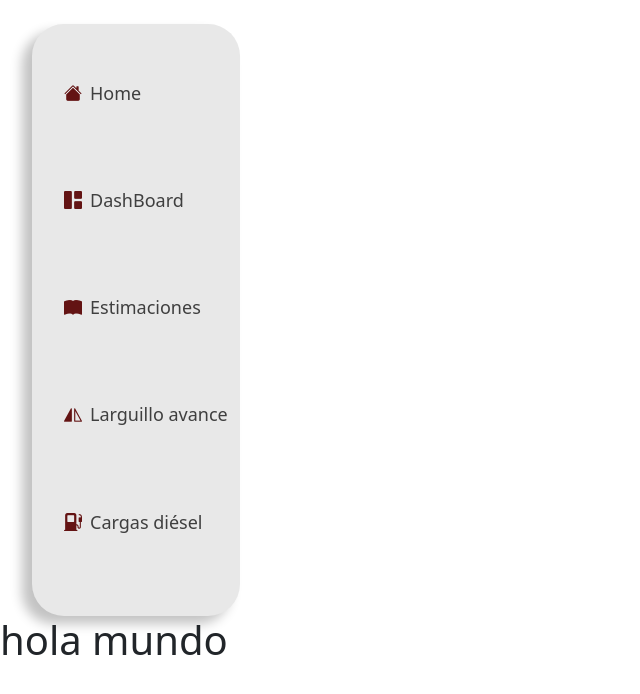
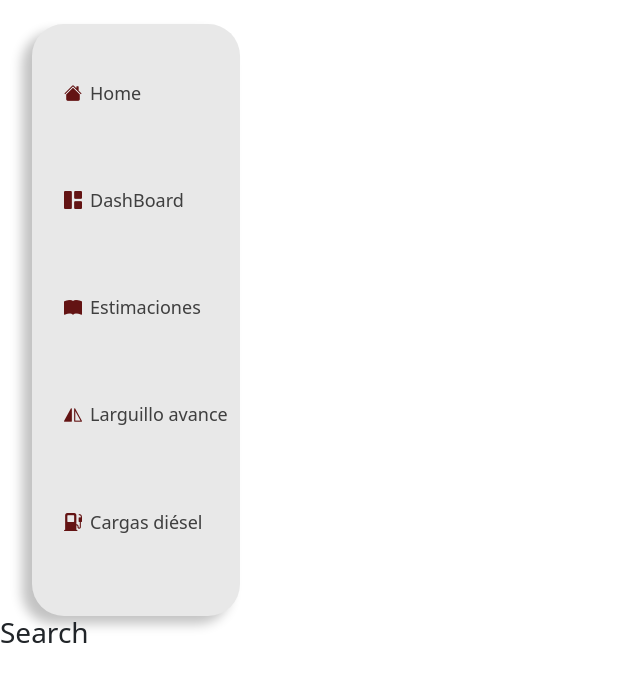
Before and after one commit to Ismael1699/itecsa-app, a React (Create React App) app: page / in a window 1280 px wide. Shown: the top 694 px of the page, without its empty margins (0-640 px from the left). Built offline with nearby package versions, Linux system fonts and the light colour scheme.

Commit message:
se crea el archivo de estilos del componente Search

```diff
--- a/src/components/Search.js
+++ b/src/components/Search.js
@@ -2,8 +2,8 @@ import React from 'react';
 
 const Search = () => {
     return (
-        <div>
-            <h1>hola mundo</h1>
+        <div id='conatainer-search'>
+            <h3>Search</h3>
         </div>
     );
 };
```
Also changed, not shown: src/styles/Search.css (added).
